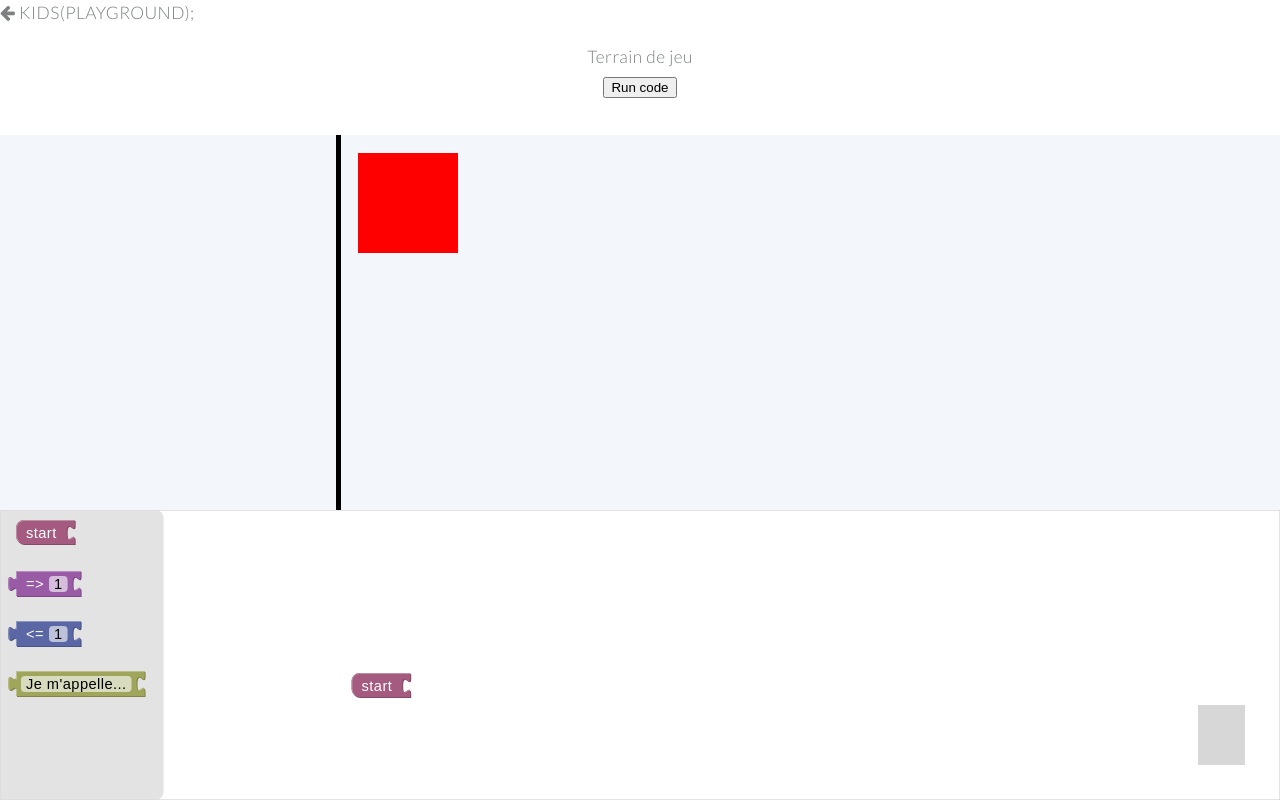
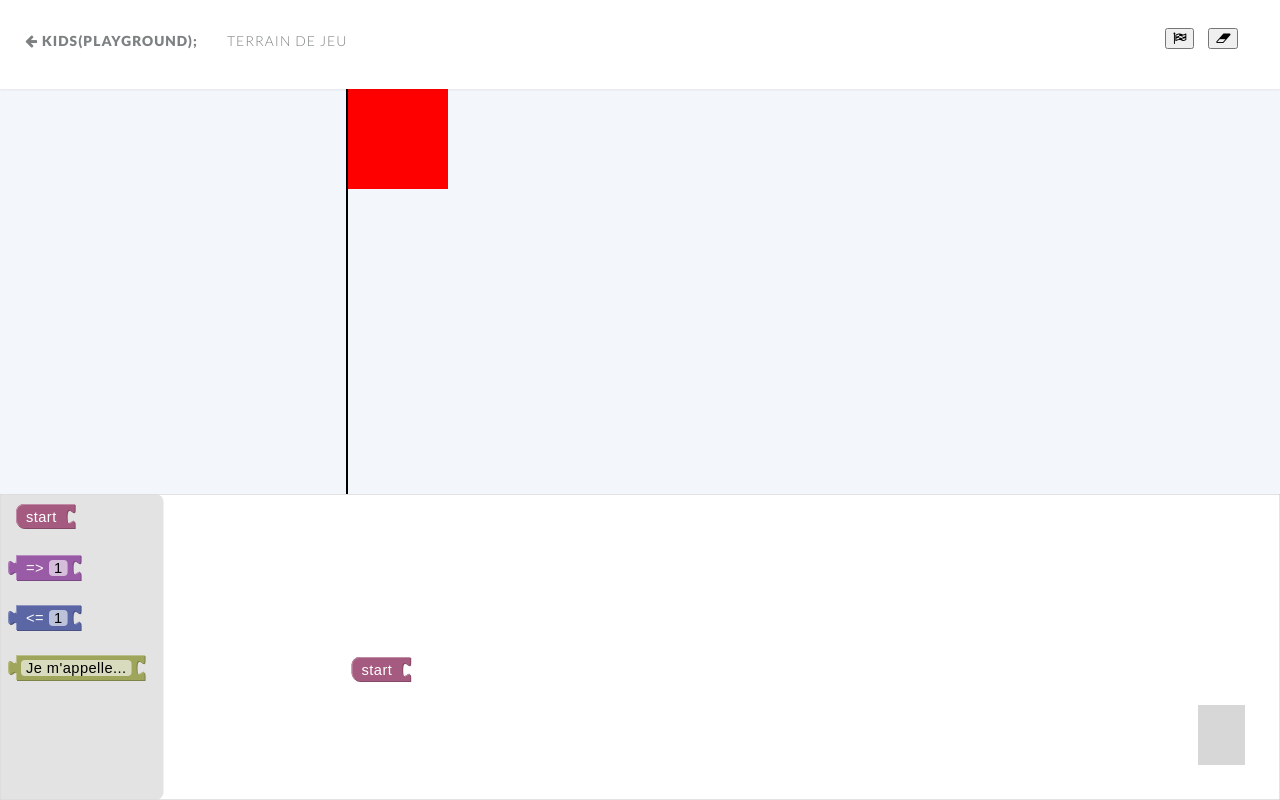
Before and after one commit to a-haas/kids-playground, a Django app: page /playground in a window 1280 px wide. Run offline with Django 3.2, Linux system fonts and the light colour scheme; grey boxes are pictures that could not be loaded.

Commit message:
blocks : quite good actually

```diff
--- a/app/core/templates/playground.html
+++ b/app/core/templates/playground.html
@@ -7,25 +7,29 @@
 <link rel="stylesheet" href="{% static 'css/playground.css' %}" />
 {% endblock %}
 
-{% block header %}{% endblock %}
+{% block header %}
+{% endblock %}
 
 {% block content %}
 <div id="blockly" style="position: absolute"></div>
 
  <div id="playground" class="flex-vertical">
-	<header id="playground-header">
-		<h1 id="logo"><a href="{% url 'home' %}">
-			<i class="fa fa-arrow-left" aria-hidden="true"></i>
-			KIDS(PLAYGROUND);</a>
-		</h1>
+ <header id="header">
 	<nav id="nav">
 		<ul>
+			<li><h1 id="logo"><a href="{% url 'home' %}">
+				<i class="fa fa-arrow-left" aria-hidden="true"></i> KIDS(PLAYGROUND);
+			</a></h1></li>
 			<li>Terrain de jeu</li>
-				<li><button id="run">Run code</button></li>
+			<li class="nav-right"><button id="reset">
+				<i class="fa fa-eraser" aria-hidden="true"></i>
+			</button></li>
+			<li class="nav-right"><button id="run">
+				<i class="fa fa-flag-checkered" aria-hidden="true"></i>
+			</button></li>
 		</ul>
 	</nav>
 </header>
-
 	<div class="flex-horizontal">
 	{% block blockzone %}
 	<div id="blockzone">
@@ -35,6 +39,7 @@
 
 	{% block display %}
 	<div id="display">
+		<div id="speech"></div>
 		<div id="character"></div>
 	</div>
 	{% endblock %}
--- a/app/static/blockly/blocks-to-js.js
+++ b/app/static/blockly/blocks-to-js.js
@@ -1,5 +1,5 @@
 /* basic step when going forward or backward */
-basicstep = 10;
+basicstep = 25;
 
 Blockly.JavaScript['start'] = function(block) {
   var value_start = Blockly.JavaScript.valueToCode(block, 'start', Blockly.JavaScript.ORDER_ATOMIC);
@@ -12,33 +12,42 @@ Blockly.JavaScript['start'] = function(block) {
 
 Blockly.JavaScript['forward'] = function(block) {
   var number_steps = block.getFieldValue('steps');
-  var value_follow = Blockly.JavaScript.valueToCode(block, 'follow', Blockly.JavaScript.ORDER_ATOMIC);
+  var value_follow = Blockly.JavaScript.valueToCode(block, 'follow', Blockly.JavaScript.ORDER_NONE);
   /* get the current position of the character + the additionnal movement required */
-  var newpos = $("#character").position().left - $("#display").position().left;
+  var newpos = basicstep*number_steps;
   // TODO: Assemble JavaScript into code variable.
   var code =
   '$( "#character" ).animate({' +
-    'left: ' + newpos +
+    'left: "+=' + newpos + '"' +
   '}, {' +
     'duration: 500,' +
-  '});';
+  '});' + value_follow;
   // TODO: Change ORDER_NONE to the correct strength.
   return [code, Blockly.JavaScript.ORDER_NONE];
 };
 
 Blockly.JavaScript['backward'] = function(block) {
   var number_steps = block.getFieldValue('steps');
-  var value_steps = Blockly.JavaScript.valueToCode(block, 'steps', Blockly.JavaScript.ORDER_ATOMIC);
+  var value_steps = Blockly.JavaScript.valueToCode(block, 'steps', Blockly.JavaScript.ORDER_NONE);
   // TODO: Assemble JavaScript into code variable.
-  var code = '...';
+  var newpos = basicstep*number_steps;
+  // TODO: Assemble JavaScript into code variable.
+  var code =
+  '$( "#character" ).animate({' +
+    'left: "-=' + newpos + '"' +
+  '}, {' +
+    'duration: 500,' +
+  '});' + value_steps;
   // TODO: Change ORDER_NONE to the correct strength.
   return [code, Blockly.JavaScript.ORDER_NONE];
 };
 
 Blockly.JavaScript['speak'] = function(block) {
   var text_speech = block.getFieldValue('speech');
-  var value_speech = Blockly.JavaScript.valueToCode(block, 'speech', Blockly.JavaScript.ORDER_ATOMIC);
-  var code = 'alert("' + text_speech + '");';
+  var value_speech = Blockly.JavaScript.valueToCode(block, 'speech', Blockly.JavaScript.ORDER_NONE);
+  var code =
+  '$("#speech").text("'+ text_speech +'");' +
+  '$( "#speech" ).show("slow");' + value_speech;
   // TODO: Change ORDER_NONE to the correct strength.
   return [code, Blockly.JavaScript.ORDER_NONE];
 };
--- a/app/static/blockly/workspace.js
+++ b/app/static/blockly/workspace.js
@@ -54,9 +54,46 @@ Blockly.svgResize(workspace);
 
 /* execute the associated code */
 $("#run").click(function(){
-	var code = Blockly.JavaScript.workspaceToCode(workspace);
-	eval(code);
+	/* first hide current speech block */
+	$("#speech").hide("slow", function(){
+		/* fire it as a callback */
+		var code = Blockly.JavaScript.workspaceToCode(workspace);
+		eval(code);
+	});
 });
 
-/* set the character to be drawable */
-$("#character").draggable();
+$("#reset").click(function(){
+	/* first hide text */
+	$("#speech").hide("slow", function(){
+		/* TODO */
+
+		/*var leftpos = $("#character").position().left - $("#display").position().left;
+		var toppos = $("#character").position().top - $("#display").position().top;
+		// go to left first
+		$( "#character" ).animate({
+			left: "-= " + leftpos
+		}, {
+			duration: 500,
+		});
+		$( "#character" ).animate({
+			top: "-=" + toppos
+		}, {
+			duration: 500,
+		});
+		// then to the top
+		$( "#character" ).animate({
+			left: "-= " + leftpos
+		}, {
+			duration: 500,
+		});*/
+	});
+});
+
+/* set the character to be draggable */
+$("#character").draggable({
+	revert: "invalid"
+});
+/* if the character is dropped in other place then came back to initial place */
+$("#display").droppable({
+
+});
--- a/app/static/css/playground.css
+++ b/app/static/css/playground.css
@@ -1,6 +1,7 @@
 html, body, #page-wrapper, #playground{
 	height: 100%;
 	width: 100%;
+	overflow: hidden;
 }
 
 /*
@@ -40,8 +41,31 @@ html, body, #page-wrapper, #playground{
 /*
  * HEADER
  */
-#nav{
-	text-align: center;
+#header {
+	background: #fff;
+	box-shadow: 0 1px 2px 0 rgba(0, 0, 0, 0.075);
+	color: inherit;
+	cursor: default;
+	font-size: 0.8em;
+	left: 0;
+	padding: 1em 1.5em;
+	top: 0;
+	width: 100%;
+	position: relative;
+}
+#logo{
+	display: inline-block;
+}
+#header nav {
+	width: 100%;
+	display: inline-block;
+	letter-spacing: 0.075em;
+	position: relative;
+	text-transform: uppercase;
+	top: 0.75em;
+}
+#header .nav-right{
+	float: right;
 }
 
 /*
@@ -50,7 +74,7 @@ html, body, #page-wrapper, #playground{
 #blockzone{
 	/*border*/
 	border-style: solid;
-	border-width: 0 5px 0 0;
+	border-width: 0 2px 0 0;
 	border-color: black;
 	/*spacing*/
 	padding: 1em;
@@ -60,7 +84,7 @@ html, body, #page-wrapper, #playground{
  * DISPLAY ZONE
  */
 #display{
-	padding: 1em;
+	padding: 0;
 }
 
 /*
@@ -69,15 +93,27 @@ html, body, #page-wrapper, #playground{
 #code{
 	/*border*/
 	border-style: solid;
-	border-width: 5px 0 0 0;
+	border-width: 2px 0 0 0;
 	border-color: black;
 	/*spacing*/
 	padding: 1em;
 }
 
 #character{
-	height: 100px;
+	min-height: 100px;
 	width: 100px;
+	max-width: 100%;
 	background-color: red;
 	cursor: move;
 }
+#speech{
+	position: fixed;
+	display: none;
+	padding: 5px;
+	width: 100%;
+	background-color: white;
+	color: black;
+	border: solid 1px;
+	box-shadow: -1px 2px 5px 1px rgba(0, 0, 0, 0.7);
+	z-index: 2;
+}
--- a/app/templates/base.html
+++ b/app/templates/base.html
@@ -72,7 +72,7 @@
 			<script src="{% static "js/util.js" %}"></script>
 			<!--[if lte IE 8]><script src="{% static "js/ie/respond.min.js" %}"></script><![endif]-->
 			<script src="{% static "js/main.js" %}"></script>
-			{% block additionaljs %}
-			{% endblock %}
+
+			{% block additionaljs %}{% endblock %}
 	</body>
 </html>
```
Also changed, not shown: app/core/templates/index.html (+4 -3 lines). Lines whose indentation alone changed are shown as unchanged.
